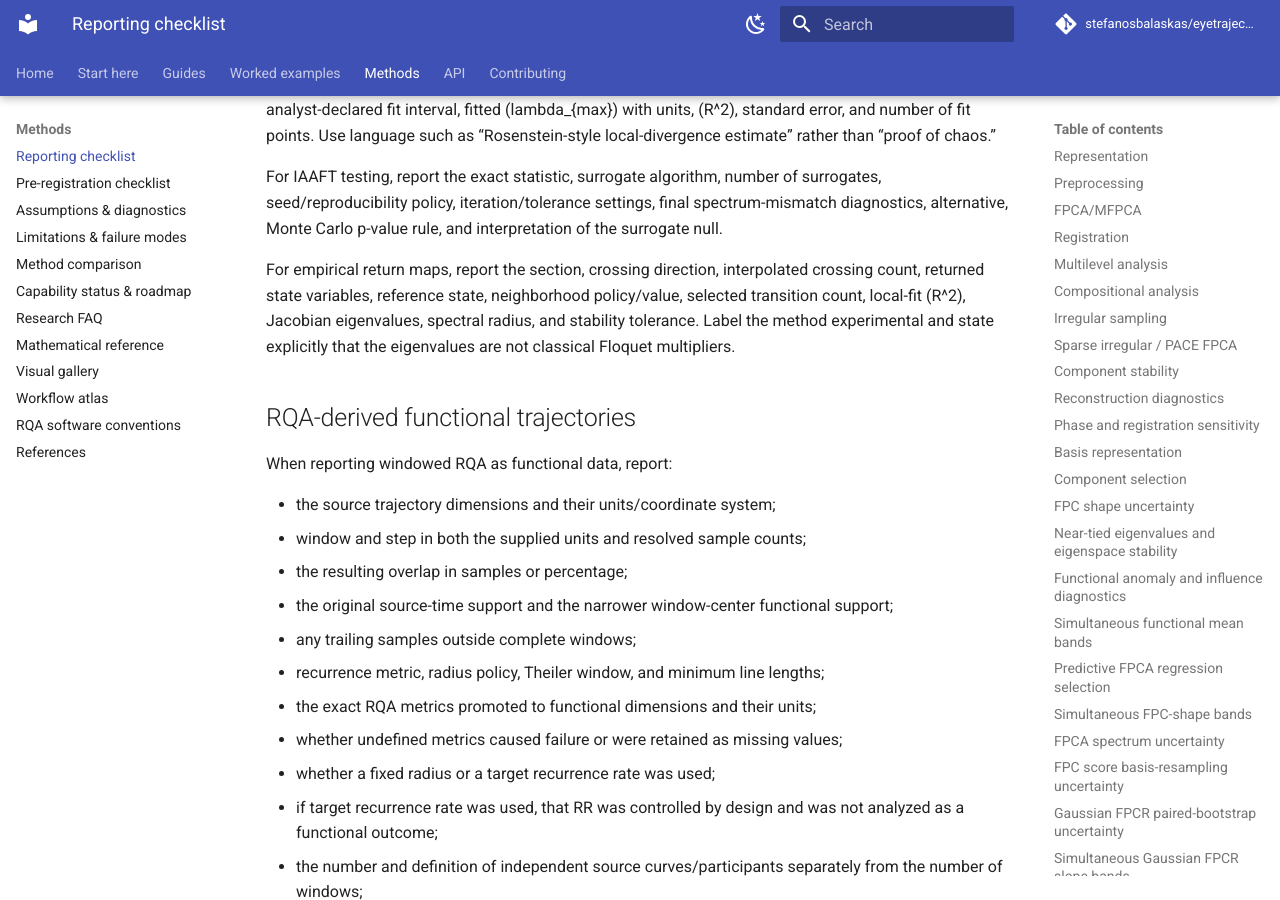
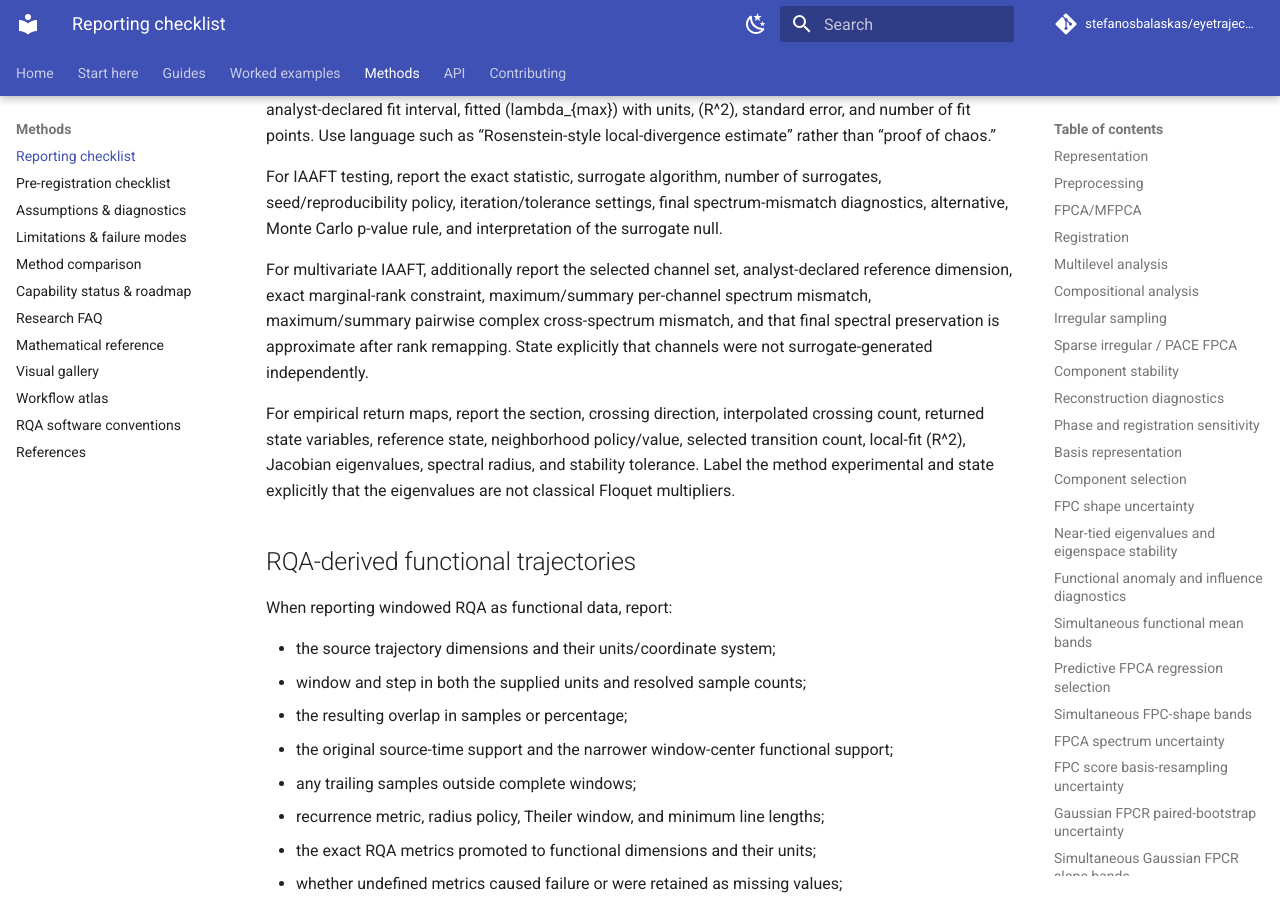
Before and after one commit to stefanosbalaskas/eyetrajectoriespy, an MkDocs documentation site: the page built from docs/methods/reporting.md, in a window 1280 px wide and 900 px high, scrolled down 16264 px. Built offline with MkDocs 1.6.1 and Material for MkDocs 9.7.7, drawn with Linux system fonts in a browser that asks for light colours; comment, search, counter and statistics services are not loaded.

Commit message:
Expand reporting for multivariate IAAFT

```diff
--- a/docs/methods/reporting.md
+++ b/docs/methods/reporting.md
@@ -494,6 +494,8 @@ For local divergence/LLE, report the reconstructed state, Theiler window, maximu
 
 For IAAFT testing, report the exact statistic, surrogate algorithm, number of surrogates, seed/reproducibility policy, iteration/tolerance settings, final spectrum-mismatch diagnostics, alternative, Monte Carlo p-value rule, and interpretation of the surrogate null.
 
+For multivariate IAAFT, additionally report the selected channel set, analyst-declared reference dimension, exact marginal-rank constraint, maximum/summary per-channel spectrum mismatch, maximum/summary pairwise complex cross-spectrum mismatch, and that final spectral preservation is approximate after rank remapping. State explicitly that channels were not surrogate-generated independently.
+
 For empirical return maps, report the section, crossing direction, interpolated crossing count, returned state variables, reference state, neighborhood policy/value, selected transition count, local-fit (R^2), Jacobian eigenvalues, spectral radius, and stability tolerance. Label the method experimental and state explicitly that the eigenvalues are not classical Floquet multipliers.
 ## RQA-derived functional trajectories
 
```
